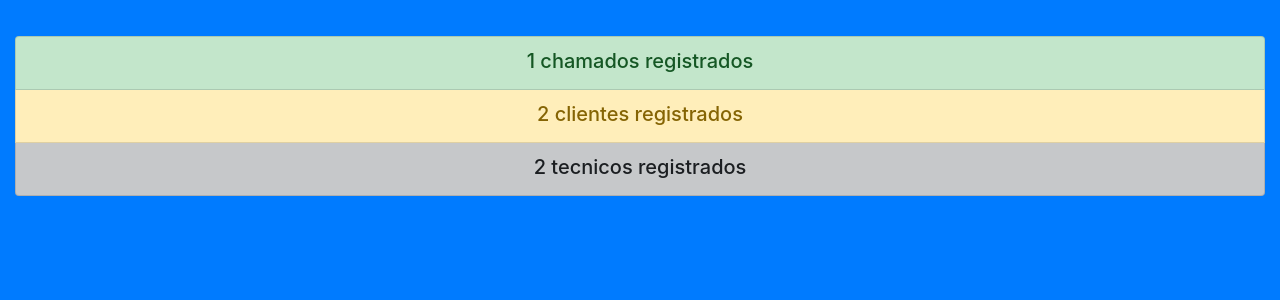
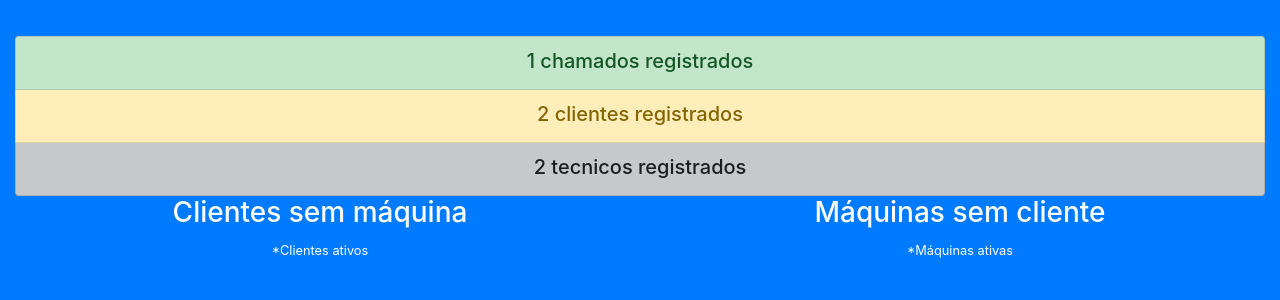
Before and after one commit to mateusschwede/echamado, a PHP site: page /pAdmin.php in a window 1280 px wide. Shown: the part 153-453 px from the top of the page. Run offline with PHP 8.4, Linux system fonts and the light colour scheme; a user stored in the database is signed in; data comes from the database, SQL or seed files in the repository.

Commit message:
clienteSemMaquina e maquinaSemCliente

```diff
--- a/inativarCliente.php
+++ b/inativarCliente.php
@@ -4,7 +4,6 @@
     if((empty($_SESSION['nome'])) or (empty($_SESSION['senha']))) {header("location: index.php");}
 
     if(!empty($_GET['id'])) {
-        //Verificar se tem chamado em analise. Inativa e tira a máquina
         $r = $db->prepare("SELECT id FROM chamado WHERE idCliente=? AND situacao='andamento'");
         $r->execute(array(base64_decode($_GET['id'])));
         if($r->rowCount()==0) {
--- a/pAdmin.php
+++ b/pAdmin.php
@@ -59,6 +59,17 @@
         </div>
     </div>
 
+    <div class="row">
+        <div class="col-sm-6">
+            <h3>Clientes sem máquina</h3>
+            <small>*Clientes ativos</small>
+        </div>
+        <div class="col-sm-6">
+            <h3>Máquinas sem cliente</h3>
+            <small>*Máquinas ativas</small>
+        </div>
+    </div>
+
 
 </div>
 </body>
```
